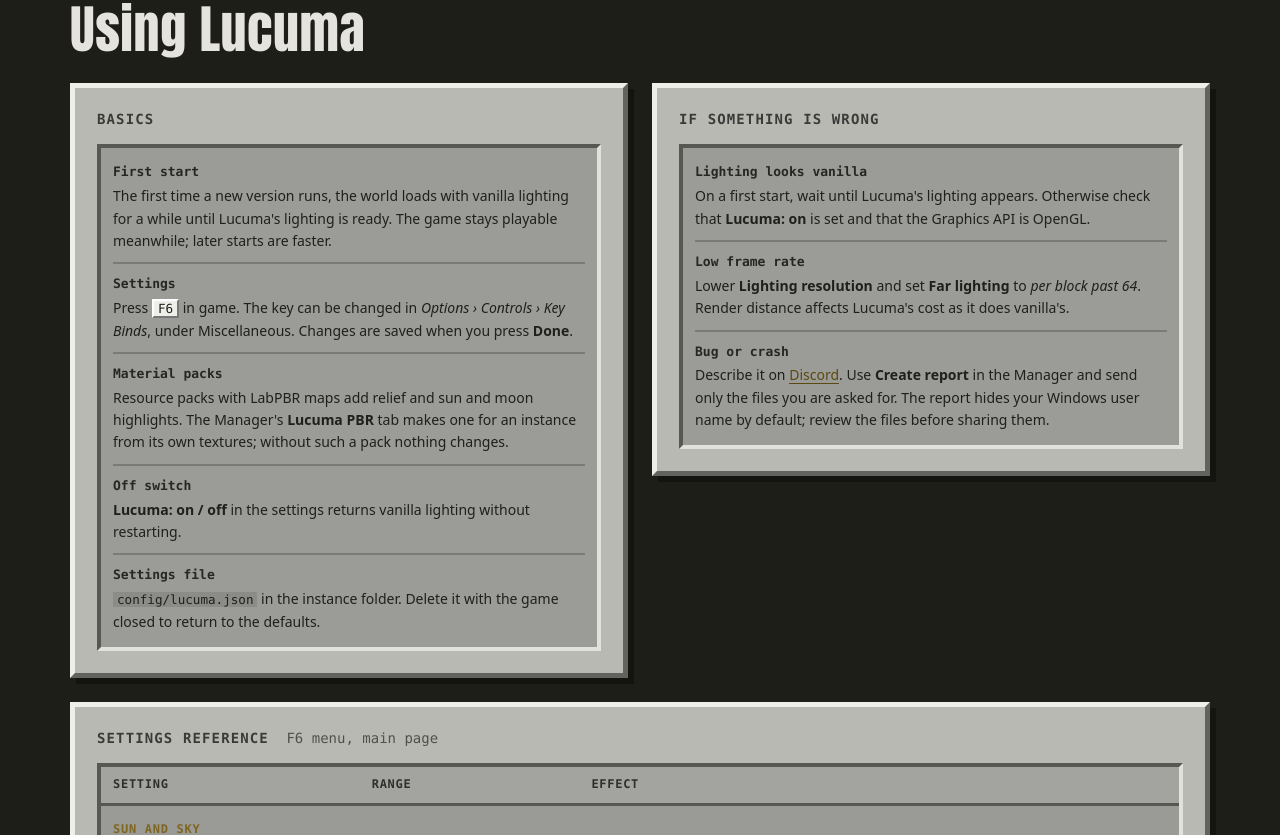
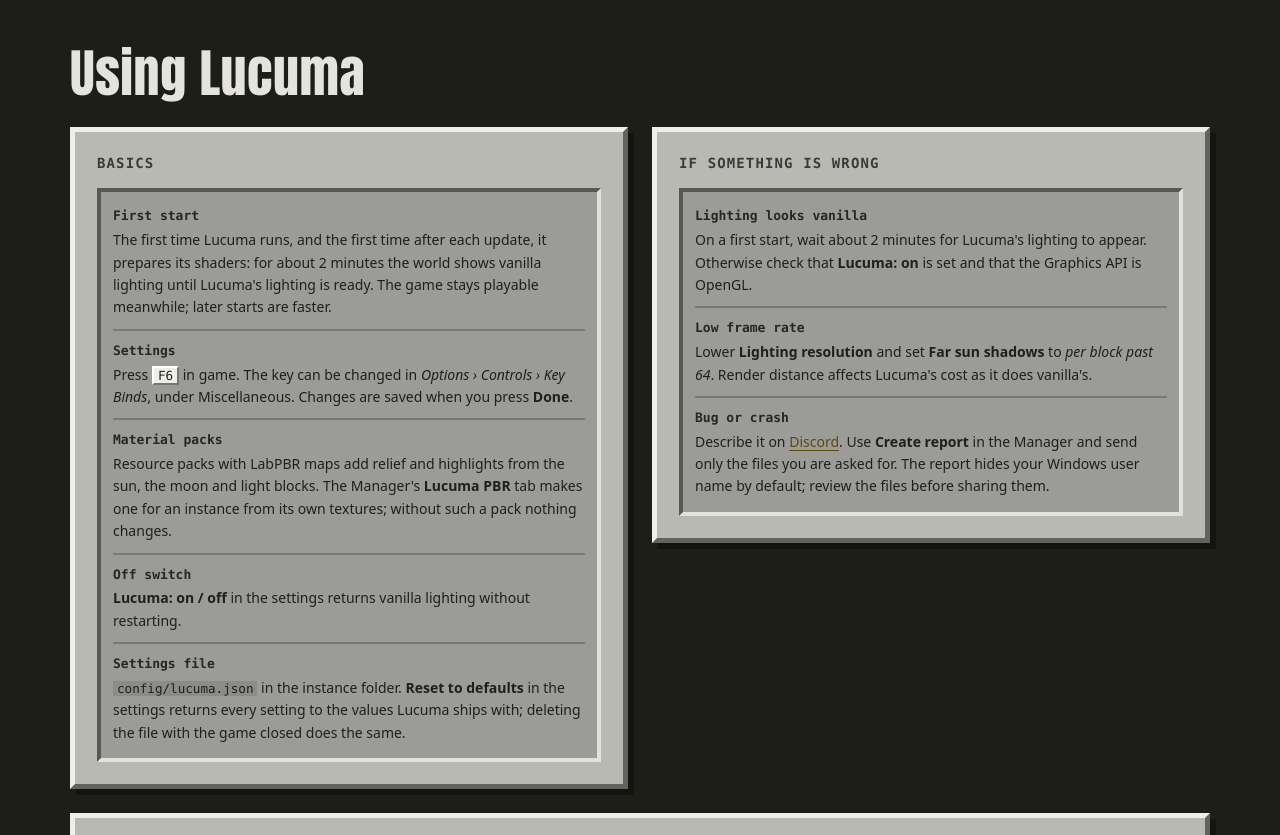
Before and after one commit to Vahiela/lucuma-witan, a plain HTML site: page index.html in a window 1280 px wide. Shown: the part 2498-3333 px from the top of the page. Drawn offline with Linux system fonts and the light colour scheme.

Commit message:
First-start notice, reset button and settings reference update

```diff
--- a/index.html
+++ b/index.html
@@ -114,7 +114,8 @@
                 <code>mods</code> folder.</li>
               <li>Press <b>Install</b>. The Manager downloads the release, checks its signatures and SHA-256, places the
                 Lucuma jar in <code>mods</code> and adds Fabric API if it is missing.</li>
-              <li>Start Minecraft with that profile.</li>
+              <li>Start Minecraft with that profile. The first start takes about 2 minutes before Lucuma's lighting
+                appears: Lucuma prepares its shaders while the world shows vanilla lighting. Later starts are faster.</li>
             </ol>
           </div>
         </div>
@@ -180,19 +181,21 @@ Settings
             <h3 class="panel-title">Basics</h3>
             <dl class="slot defs">
               <dt>First start</dt>
-              <dd>The first time a new version runs, the world loads with vanilla lighting for a while until Lucuma's
-                lighting is ready. The game stays playable meanwhile; later starts are faster.</dd>
+              <dd>The first time Lucuma runs, and the first time after each update, it prepares its shaders: for about
+                2 minutes the world shows vanilla lighting until Lucuma's lighting is ready. The game stays playable
+                meanwhile; later starts are faster.</dd>
               <dt>Settings</dt>
               <dd>Press <kbd>F6</kbd> in game. The key can be changed in <em>Options › Controls › Key Binds</em>,
                 under Miscellaneous. Changes are saved when you press <b>Done</b>.</dd>
               <dt>Material packs</dt>
-              <dd>Resource packs with LabPBR maps add relief and sun and moon highlights. The Manager's <b>Lucuma PBR</b>
+              <dd>Resource packs with LabPBR maps add relief and highlights from the sun, the moon and light blocks. The Manager's <b>Lucuma PBR</b>
                 tab makes one for an instance from its own textures; without such a pack nothing changes.</dd>
               <dt>Off switch</dt>
               <dd><b>Lucuma: on / off</b> in the settings returns vanilla lighting without restarting.</dd>
               <dt>Settings file</dt>
-              <dd><code>config/lucuma.json</code> in the instance folder. Delete it with the game closed to return to
-                the defaults.</dd>
+              <dd><code>config/lucuma.json</code> in the instance folder. <b>Reset to defaults</b> in the settings
+                returns every setting to the values Lucuma ships with; deleting the file with the game closed does the
+                same.</dd>
             </dl>
           </div>
 
@@ -200,10 +203,10 @@ Settings
             <h3 class="panel-title">If something is wrong</h3>
             <dl class="slot defs">
               <dt>Lighting looks vanilla</dt>
-              <dd>On a first start, wait until Lucuma's lighting appears. Otherwise check that <b>Lucuma: on</b> is set and
+              <dd>On a first start, wait about 2 minutes for Lucuma's lighting to appear. Otherwise check that <b>Lucuma: on</b> is set and
                 that the Graphics API is OpenGL.</dd>
               <dt>Low frame rate</dt>
-              <dd>Lower <b>Lighting resolution</b> and set <b>Far lighting</b> to <em>per block past 64</em>.
+              <dd>Lower <b>Lighting resolution</b> and set <b>Far sun shadows</b> to <em>per block past 64</em>.
                 Render distance affects Lucuma's cost as it does vanilla's.</dd>
               <dt>Bug or crash</dt>
               <dd>Describe it on <a href="https://discord.gg/MGxJgnTaq" target="_blank" rel="noopener noreferrer">Discord</a>.
@@ -248,7 +251,11 @@ Settings
                 <tr><td>Lighting resolution</td><td>off, 8, 16, 32, 64</td><td>Lighting texels per block edge. 16 matches the block textures; off gives a smooth gradient.</td></tr>
 
                 <tr class="group"><th colspan="3" scope="rowgroup">Quality and cost</th></tr>
-                <tr><td>Far lighting</td><td>exact, past 128 / 96 / 64</td><td>Beyond this distance, direct light is resolved per block instead of in full detail.</td></tr>
+                <tr><td>Far sun shadows</td><td>exact, past 128 / 96 / 64</td><td>Beyond this distance, sun and moon shadows are resolved per block instead of in full detail, which costs less.</td></tr>
+
+                <tr class="group"><th colspan="3" scope="rowgroup">General</th></tr>
+                <tr><td>Lucuma</td><td>on / off</td><td>Off returns Minecraft's own lighting without restarting.</td></tr>
+                <tr><td>Reset to defaults</td><td>button</td><td>Returns every setting to the values Lucuma ships with. Click twice to confirm, then Done to keep them.</td></tr>
               </tbody>
             </table>
           </div>
```
